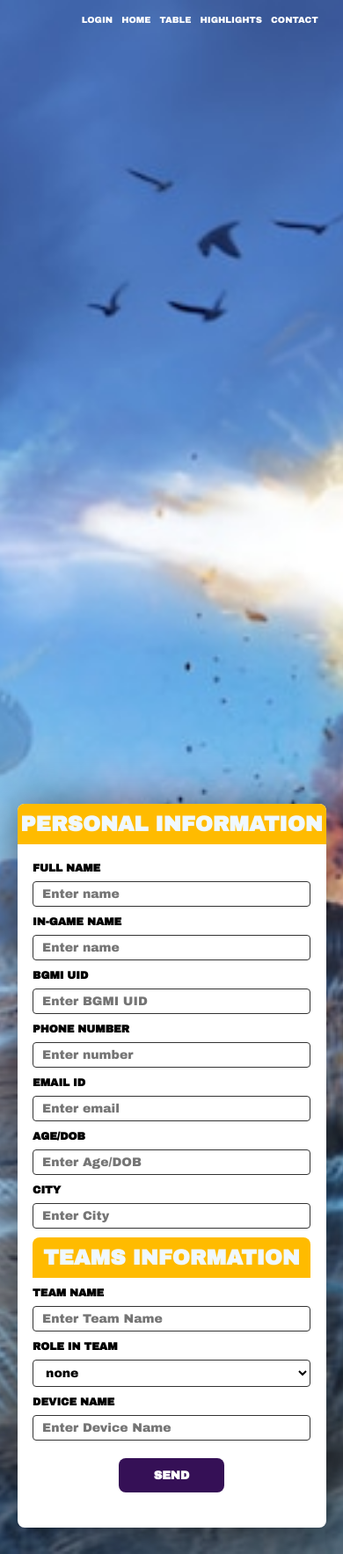
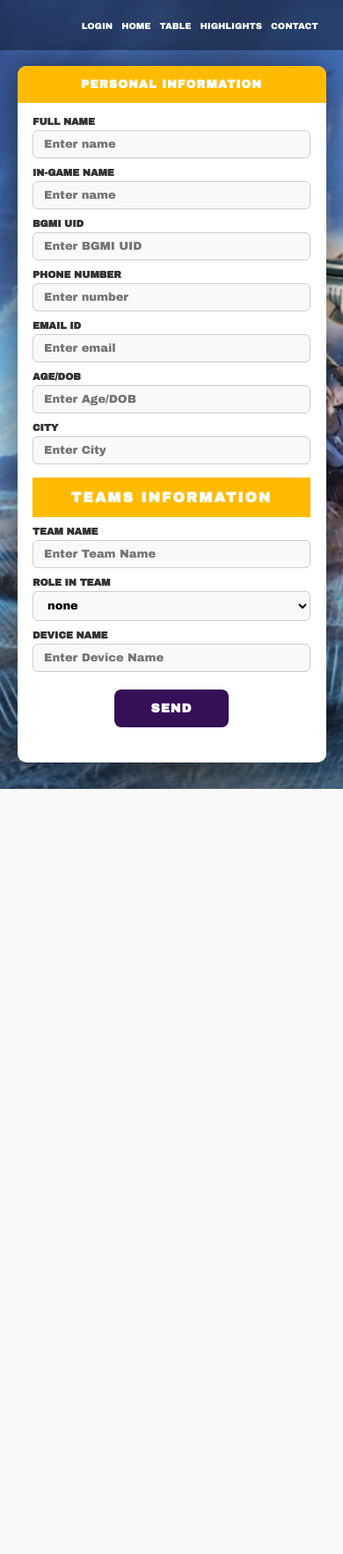
Before and after one commit to altamashsayyed630-dotcom/BGMI, a Flask app: page /serviceRequest in a window 390 px wide. Shown: the whole page at 88% size. After the commit the page ends 897 px from the top, so only its background shows below. Run offline with Flask 3, Linux system fonts and the light colour scheme.

Commit message:
fix: serviceRequest layout mobile

```diff
--- a/static/styles_Request.css
+++ b/static/styles_Request.css
@@ -11,22 +11,21 @@ body {
     background-position: center;
     background-repeat: no-repeat;
     min-height: 100vh;
-}
-
-.header {
-    min-height: 100vh;
-    width: 100%;
-    background-position: center;
-    background-size: cover;
-    position: relative;
+    padding-top: 70px;
 }
 
 nav {
     display: flex;
-    padding: 2% 6%;
+    padding: 15px 6%;
     justify-content: space-between;
     align-items: center;
     flex-wrap: wrap;
+    background: rgba(0,0,0,0.4);
+    position: fixed;
+    top: 0;
+    left: 0;
+    width: 100%;
+    z-index: 1000;
 }
 
 .nav-links { flex: 1; text-align: right; }
@@ -40,53 +39,69 @@ nav {
     justify-content: flex-end;
 }
 
-.nav-links ul li { display: inline-block; padding: 8px 12px; position: relative; }
-.nav-links ul li a { color: #fff; text-decoration: none; font-size: 13px; font-family: "Archivo Black", sans-serif; }
+.nav-links ul li { display: inline-block; padding: 8px 10px; position: relative; }
+.nav-links ul li a { color: #fff; text-decoration: none; font-size: 13px; }
 .nav-links ul li::after { content: ''; width: 0%; height: 2px; background: #f44336; display: block; margin: auto; transition: 0.5s; }
 .nav-links ul li:hover::after { width: 100%; }
 
 .box {
     width: 90%;
-    max-width: 730px;
-    background-color: rgb(255, 255, 255);
-    margin: 80px auto 40px;
-    padding: 0px 0px 20px 0px;
-    box-shadow: 0 0 50px rgba(0, 0, 0, 0.5);
-    border-radius: 8px;
+    max-width: 700px;
+    background-color: #fff;
+    margin: 20px auto 40px;
+    padding-bottom: 25px;
+    box-shadow: 0 0 50px rgba(0, 0, 0, 0.6);
+    border-radius: 10px;
+    overflow: hidden;
 }
 
 .box h2 {
-    color: aliceblue;
+    color: #fff;
     background-color: rgb(255, 187, 0);
     text-transform: uppercase;
     text-align: center;
-    padding: 10px 0;
-    margin: 0px;
-    border-radius: 8px 8px 0 0;
+    padding: 14px 0;
+    margin: 0;
+    font-size: 16px;
+    letter-spacing: 2px;
 }
 
-.box form { width: 90%; height: auto; margin: 20px auto; }
-.box form .form-group { margin: 10px 0; display: flex; align-items: center; flex-wrap: wrap; gap: 8px; }
+.box form {
+    width: 90%;
+    margin: 15px auto;
+}
+
+.box form .form-group {
+    display: flex;
+    align-items: center;
+    margin: 10px 0;
+    gap: 10px;
+}
 
 .box form .form-group label {
-    display: inline-block;
-    width: 35%;
-    font-size: 14px;
+    width: 38%;
+    font-size: 13px;
     text-transform: uppercase;
     font-weight: 600;
+    color: #333;
+    flex-shrink: 0;
 }
 
 .box form .form-group input,
 .box form .form-group select {
-    display: inline-block;
-    width: 60%;
-    padding: 6px 10px;
-    font-size: 14px;
-    border-radius: 4px;
-    border: 1px solid #333;
+    flex: 1;
+    padding: 8px 12px;
+    font-size: 13px;
+    border-radius: 6px;
+    border: 1.5px solid #ccc;
     outline: none;
-    background: transparent;
+    background: #f9f9f9;
     font-family: "Archivo Black", sans-serif;
+}
+
+.box form .form-group input:focus,
+.box form .form-group select:focus {
+    border-color: #f44336;
 }
 
 .box form input[type=submit] {
@@ -95,14 +110,15 @@ nav {
     border: 2px solid transparent;
     text-transform: uppercase;
     font-weight: 600;
-    padding: 10px 25px;
+    padding: 12px 30px;
     display: block;
-    margin: 20px auto;
-    width: 120px;
+    margin: 20px auto 5px;
+    width: 130px;
     border-radius: 8px;
     transition: all 0.3s;
     cursor: pointer;
-    font-family: "Archivo Black", sans-serif;
+    font-size: 14px;
+    letter-spacing: 1px;
 }
 
 .box form input[type=submit]:hover {
@@ -112,9 +128,11 @@ nav {
 }
 
 @media (max-width: 600px) {
-    .box { margin: 70px auto 30px; }
-    .box form .form-group { flex-direction: column; align-items: flex-start; }
-    .box form .form-group label { width: 100%; font-size: 12px; }
+    body { padding-top: 60px; }
+    .box { margin: 15px auto 30px; }
+    .box h2 { font-size: 13px; letter-spacing: 1px; }
+    .box form .form-group { flex-direction: column; align-items: flex-start; gap: 4px; }
+    .box form .form-group label { width: 100%; font-size: 11px; }
     .box form .form-group input,
     .box form .form-group select { width: 100%; }
     .nav-links ul li a { font-size: 10px; }
--- a/templates/serviceRequest.html
+++ b/templates/serviceRequest.html
@@ -1,85 +1,81 @@
 <!DOCTYPE html>
 <html lang="en">
-
 <head>
     <link rel="stylesheet" href="{{ url_for('static', filename='styles_Request.css')}}">
     <meta charset="UTF-8">
     <meta name="viewport" content="width=device-width, initial-scale=1.0">
-    <title>BMPS Turnament management system</title>
-      <link rel="preconnect" href="https://fonts.googleapis.com">
-<link rel="preconnect" href="https://fonts.gstatic.com" crossorigin>
+    <title>BMPS Tournament Registration</title>
     <link href="https://fonts.googleapis.com/css2?family=Archivo+Black&display=swap" rel="stylesheet">
 </head>
+<body>
 
-<body>
-    {% if message %}
-      <script>
-          alert("{{message}}")
-      </script>
-    {% endif %}
-
-    <section class="header">
     <nav>
-
         <div class="nav-links">
             <ul>
                 <li><a href="{{ url_for('login') }}">LOGIN</a></li>
                 <li><a href="{{ url_for('home') }}">HOME</a></li>
                 <li><a href="{{ url_for('table') }}">TABLE</a></li>
                 <li><a href="{{ url_for('Highlight') }}">HIGHLIGHTS</a></li>
-                    <li><a href="{{ url_for('contact')}}">CONTACT</a></li>
+                <li><a href="{{ url_for('contact') }}">CONTACT</a></li>
             </ul>
         </div>
     </nav>
-    </section>
-    <section>
+
     <div class="box">
-            <h2>PERSONAL INFORMATION </h2>
-            <form  method="POST">
-                <div class="form-group"><label >Full Name</label>
+        <h2>PERSONAL INFORMATION</h2>
+        <form method="POST">
+            <div class="form-group">
+                <label>Full Name</label>
                 <input type="text" name="Full_Name" placeholder="Enter name">
             </div>
-                <div class="form-group"><label >In-game Name</label>
+            <div class="form-group">
+                <label>In-game Name</label>
                 <input type="text" name="In_game_Name" placeholder="Enter name">
             </div>
-                 <div class="form-group"><label>BGMI UID</label>
+            <div class="form-group">
+                <label>BGMI UID</label>
                 <input type="text" name="BGMI_UID" placeholder="Enter BGMI UID">
             </div>
-                <div class="form-group"><label>phone number</label>
+            <div class="form-group">
+                <label>Phone Number</label>
                 <input type="text" name="phone_number" placeholder="Enter number">
             </div>
-                <div class="form-group"><label>email ID</label>
+            <div class="form-group">
+                <label>Email ID</label>
                 <input type="email" name="email" placeholder="Enter email">
             </div>
-                <div class="form-group"><label>Age/DOB</label>
+            <div class="form-group">
+                <label>Age/DOB</label>
                 <input type="text" name="Age_DOB" placeholder="Enter Age/DOB">
             </div>
-                <div class="form-group"><label>City</label>
+            <div class="form-group">
+                <label>City</label>
                 <input type="text" name="City" placeholder="Enter City">
             </div>
 
-                <h2>TEAMS INFORMATION</h2>
-                <div class="form-group"><label>Team Name</label>
+            <h2 style="margin: 15px 0 5px; padding: 14px 0; background: rgb(255,187,0); color:#fff; text-align:center; font-size:16px; letter-spacing:2px;">TEAMS INFORMATION</h2>
+
+            <div class="form-group">
+                <label>Team Name</label>
                 <input type="text" name="Team_Name" placeholder="Enter Team Name">
             </div>
-                <div class="form-group"> <label>Role in team</label>
-                    <select name="Role_in_team" id="Courses">
+            <div class="form-group">
+                <label>Role in Team</label>
+                <select name="Role_in_team">
                     <option value="none">none</option>
                     <option value="IGL">IGL</option>
                     <option value="Support">Support</option>
                     <option value="Assaulter">Assaulter</option>
-                        <option value="Entey Fragger">Entey Fragger</option>
+                    <option value="Entry Fragger">Entry Fragger</option>
                 </select>
             </div>
-                <div class="form-group"><label>Device Name</label>
+            <div class="form-group">
+                <label>Device Name</label>
                 <input type="text" name="Device_Name" placeholder="Enter Device Name">
             </div>
             <input type="submit" value="SEND">
+        </form>
     </div>
-    </section>
-
-
 
 </body>
-
 </html>
```
Lines whose indentation alone changed are shown as unchanged.
